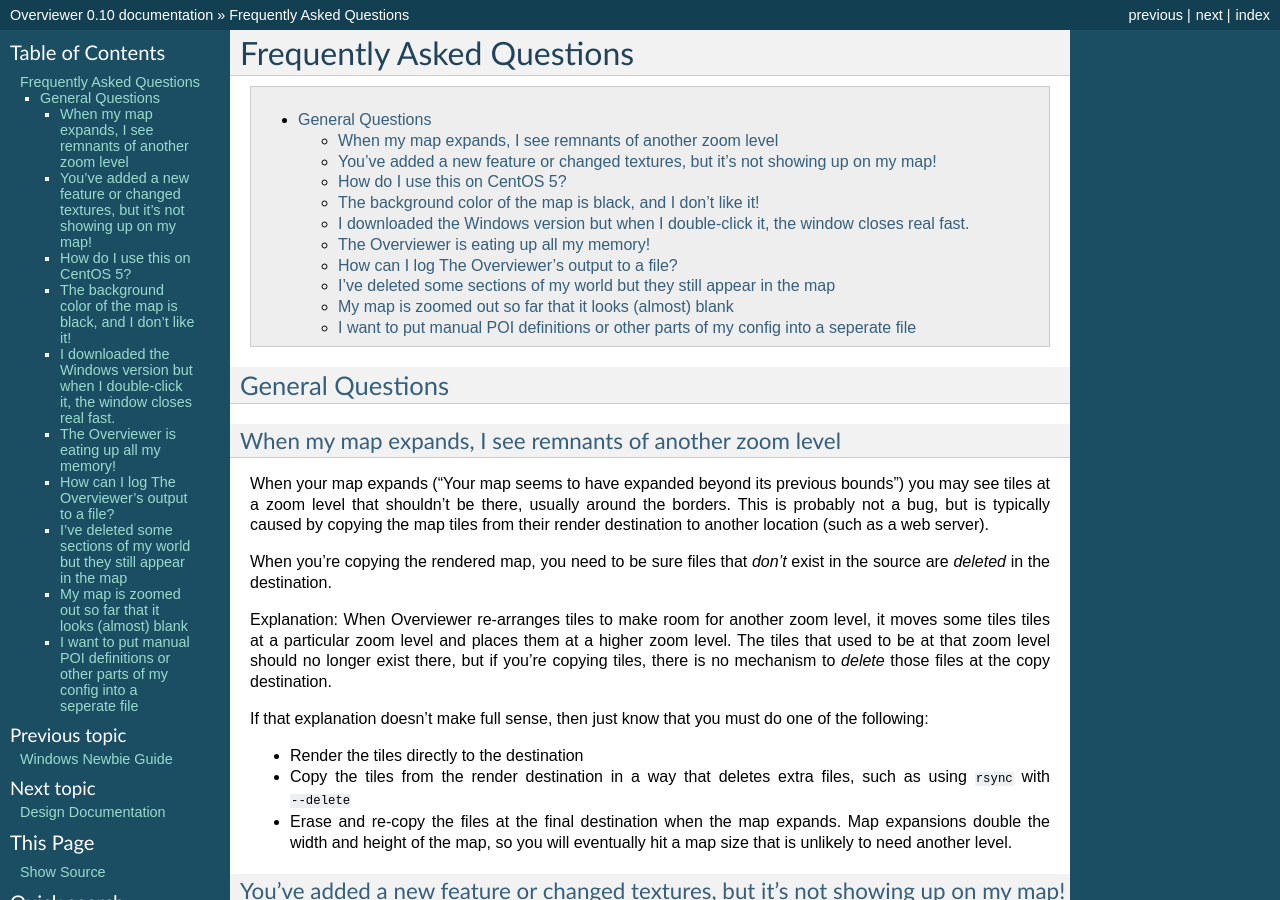
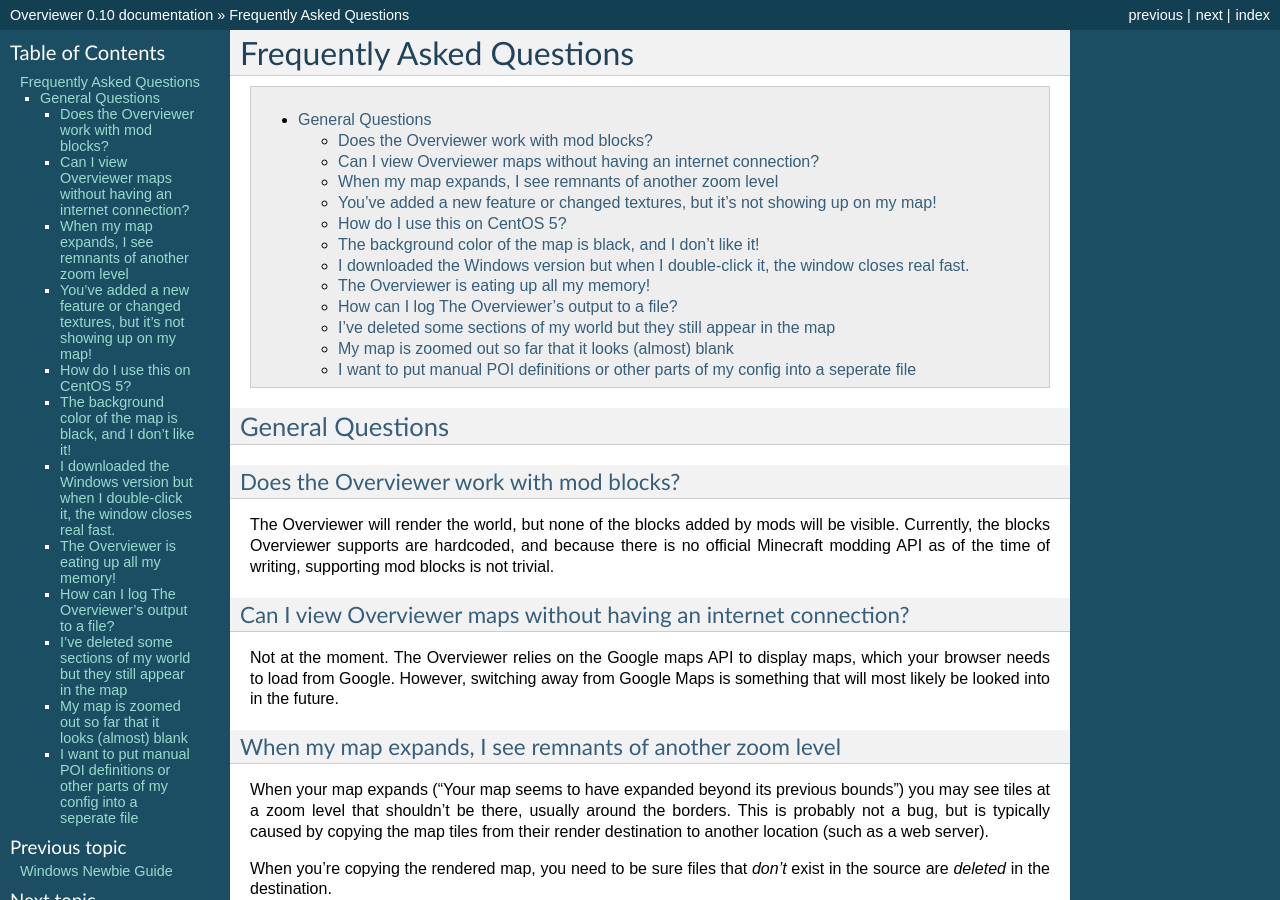
Before and after one commit to overviewer/Minecraft-Overviewer, a Sphinx documentation site: the page built from docs/faq.rst, in a window 1280 px wide and 900 px high. Built offline with Sphinx 7.4.7, drawn with Linux system fonts in a browser that asks for light colours.

Commit message:
Long overdue addition of information to docs
  * Add 2 FAQ entries, one concerning mod blocks, the other
    about the maps API.

  * Add note about The End and lighting strength. (Closes #1111)
    (Also, nice quads.)

```diff
--- a/docs/faq.rst
+++ b/docs/faq.rst
@@ -7,6 +7,22 @@
 
 General Questions
 =================
+
+Does the Overviewer work with mod blocks?
+-----------------------------------------
+
+The Overviewer will render the world, but none of the blocks added by mods
+will be visible. Currently, the blocks Overviewer supports are hardcoded, and
+because there is no official Minecraft modding API as of the time of writing,
+supporting mod blocks is not trivial.
+
+Can I view Overviewer maps without having an internet connection?
+-----------------------------------------------------------------
+
+Not at the moment. The Overviewer relies on the Google maps API to display
+maps, which your browser needs to load from Google. However, switching away
+from Google Maps is something that will most likely be looked into in the
+future.
 
 When my map expands, I see remnants of another zoom level
 ---------------------------------------------------------
```
Also changed, not shown: docs/config.rst (+10 -0 lines).
